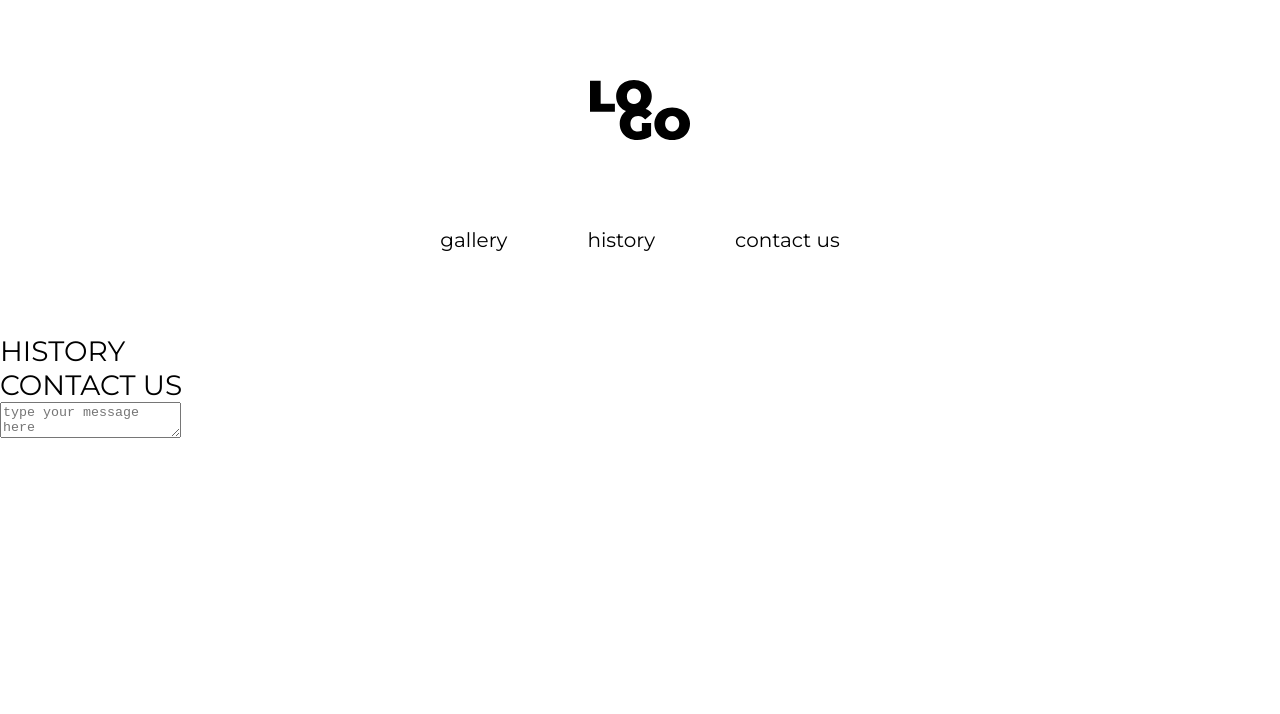
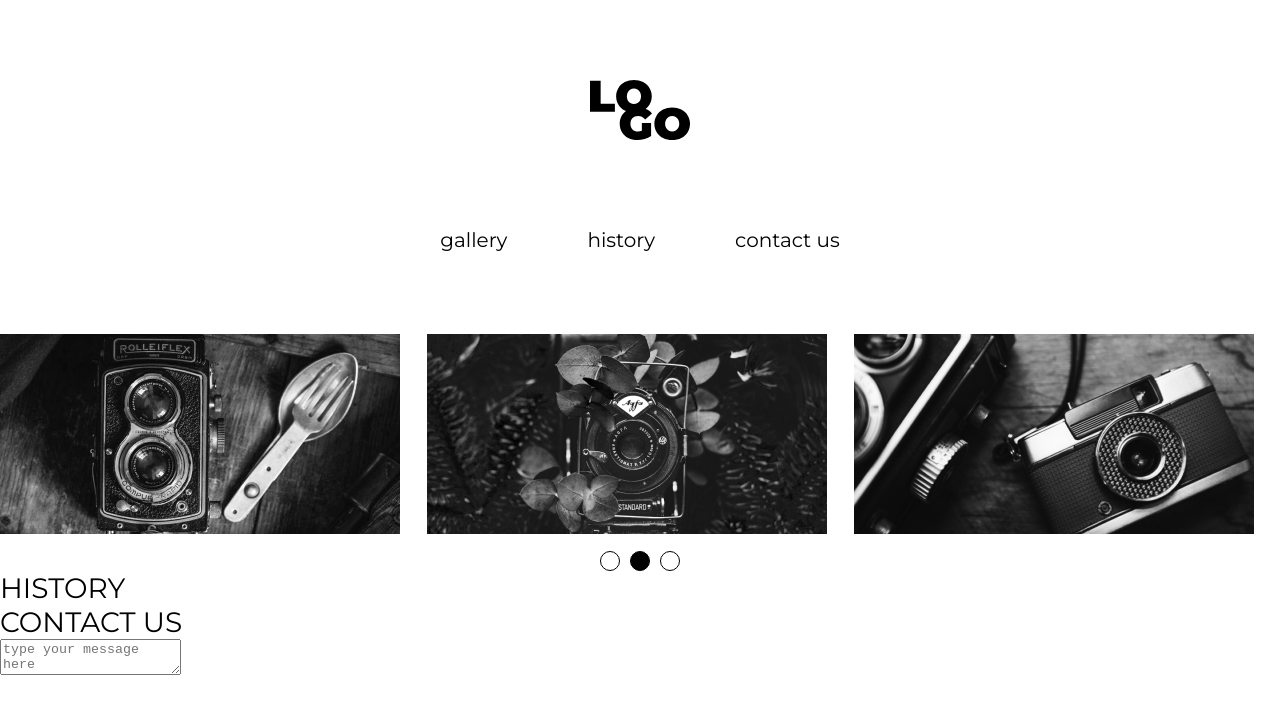
Before and after one commit to OlenaPustova/responsive, a plain HTML site: page markup/index.html in a window 1280 px wide. Drawn offline with nearby package versions, Linux system fonts and the light colour scheme.

Commit message:
carousel

```diff
--- a/markup/css/style.css
+++ b/markup/css/style.css
@@ -120,6 +120,31 @@ body {
 .header .contact-form {
 display: none;
 }
+.carousel img {
+    width: 400px;
+    height: 200px;
+}
+.carousel .slick-dots {
+    display: flex;
+    justify-content: center;
+}
+.carousel .slick-dots li {
+    margin: 0 5px;
+}
+.carousel .slick-dots li button {
+    width: 20px;
+    height: 20px;
+    border: 1px solid #000;
+    border-radius: 50%;
+    background: #fff;
+    font-size: 0;
+    text-indent: -9999px;
+    padding: 0;
+    outline: none;
+}
+.carousel .slick-dots li.slick-active button {
+    background: #000;
+}
 
 
 
--- a/markup/index.html
+++ b/markup/index.html
@@ -6,6 +6,7 @@
     <meta name="viewport" content="width=device-width, initial-scale=1.0">
     <link rel="stylesheet" href="css/style.css">
     <link href="https://fonts.googleapis.com/css2?family=Montserrat&display=swap" rel="stylesheet">
+    <link rel="stylesheet" type="text/css" href="slick/slick.css" />
     <title>Responsive Page</title>
 </head>
 
@@ -32,7 +33,37 @@
                 <textarea placeholder="type your message here"></textarea>
             </form>
         </header>
-        <section></section>
+        <section>
+            <div class="carousel">
+                <div>
+                    <img src="img/photo01.png" alt="">
+                </div>
+                <div>
+                    <img src="img/photo02.png" alt="">
+                </div>
+                <div>
+                    <img src="img/photo03.png" alt="">
+                </div>
+                <div>
+                    <img src="img/photo01.png" alt="">
+                </div>
+                <div>
+                    <img src="img/photo02.png" alt="">
+                </div>
+                <div>
+                    <img src="img/photo03.png" alt="">
+                </div>
+                <div>
+                    <img src="img/photo01.png" alt="">
+                </div>
+                <div>
+                    <img src="img/photo03.png" alt="">
+                </div>
+                <div>
+                    <img src="img/photo02.png" alt="">
+                </div>
+            </div>
+        </section>
         <section class="about"></section>
         <section class="info">
             <h2 class="title">HISTORY</h2>
@@ -45,7 +76,53 @@
 
         </section>
     </div>
+    <script type="text/javascript" src="http://code.jquery.com/jquery-1.11.0.min.js"></script>
+    <script type="text/javascript" src="http://code.jquery.com/jquery-migrate-1.2.1.min.js"></script>
+    <script type="text/javascript" src="slick/slick.min.js"></script>
+    <script type="text/javascript">
+        $(document).ready(function () {
+            $('.carousel').slick({
+                dots: true,
+                arrows: false,
+                infinite: true,
+                autoplay: true,
+                speed: 300,
+                slidesToShow: 3,
+                slidesToScroll: 3,
+                responsive: [
+                    {
+                        breakpoint: 1200,
+                        settings: {
+                            slidesToShow: 2,
+                            slidesToScroll: 2,
+                            infinite: true,
+                            dots: true
+                        }
+                    },
+                    {
+                        breakpoint: 860,
+                        settings: {
+                            slidesToShow: 1,
+                            slidesToScroll: 1
+                        }
+                    },
+                    // {
+                    //     breakpoint: 480,
+                    //     settings: {
+                    //         slidesToShow: 1,
+                    //         slidesToScroll: 1
+                    //     }
+                    // }
+                    // You can unslick at a given breakpoint now by adding:
+                    // settings: "unslick"
+                    // instead of a settings object
+                ]
+            });
 
+
+
+        });
+    </script>
 </body>
 
 </html>
--- /dev/null
+++ b/markup/slick/slick.css
@@ -0,0 +1,119 @@
+/* Slider */
+.slick-slider
+{
+    position: relative;
+
+    display: block;
+    box-sizing: border-box;
+
+    -webkit-user-select: none;
+       -moz-user-select: none;
+        -ms-user-select: none;
+            user-select: none;
+
+    -webkit-touch-callout: none;
+    -khtml-user-select: none;
+    -ms-touch-action: pan-y;
+        touch-action: pan-y;
+    -webkit-tap-highlight-color: transparent;
+}
+
+.slick-list
+{
+    position: relative;
+
+    display: block;
+    overflow: hidden;
+
+    margin: 0;
+    padding: 0;
+}
+.slick-list:focus
+{
+    outline: none;
+}
+.slick-list.dragging
+{
+    cursor: pointer;
+    cursor: hand;
+}
+
+.slick-slider .slick-track,
+.slick-slider .slick-list
+{
+    -webkit-transform: translate3d(0, 0, 0);
+       -moz-transform: translate3d(0, 0, 0);
+        -ms-transform: translate3d(0, 0, 0);
+         -o-transform: translate3d(0, 0, 0);
+            transform: translate3d(0, 0, 0);
+}
+
+.slick-track
+{
+    position: relative;
+    top: 0;
+    left: 0;
+
+    display: block;
+    margin-left: auto;
+    margin-right: auto;
+}
+.slick-track:before,
+.slick-track:after
+{
+    display: table;
+
+    content: '';
+}
+.slick-track:after
+{
+    clear: both;
+}
+.slick-loading .slick-track
+{
+    visibility: hidden;
+}
+
+.slick-slide
+{
+    display: none;
+    float: left;
+
+    height: 100%;
+    min-height: 1px;
+}
+[dir='rtl'] .slick-slide
+{
+    float: right;
+}
+.slick-slide img
+{
+    display: block;
+}
+.slick-slide.slick-loading img
+{
+    display: none;
+}
+.slick-slide.dragging img
+{
+    pointer-events: none;
+}
+.slick-initialized .slick-slide
+{
+    display: block;
+}
+.slick-loading .slick-slide
+{
+    visibility: hidden;
+}
+.slick-vertical .slick-slide
+{
+    display: block;
+
+    height: auto;
+
+    border: 1px solid transparent;
+}
+.slick-arrow.slick-hidden {
+    display: none;
+}
```
Also changed, not shown: markup/img/Best-Monochrome-Cameras-For-BW-Photography-0-Hero-1087x725 1.png (added), markup/img/Best-Monochrome-Cameras-For-BW-Photography-0-Hero-1087x725 2.png (added), markup/img/Best-Monochrome-Cameras-For-BW-Photography-0-Hero-1087x725 3.png (added), markup/img/photo01.png (added), markup/img/photo02.png (added), markup/img/photo03.png (added), markup/slick/slick.min.js (added).
